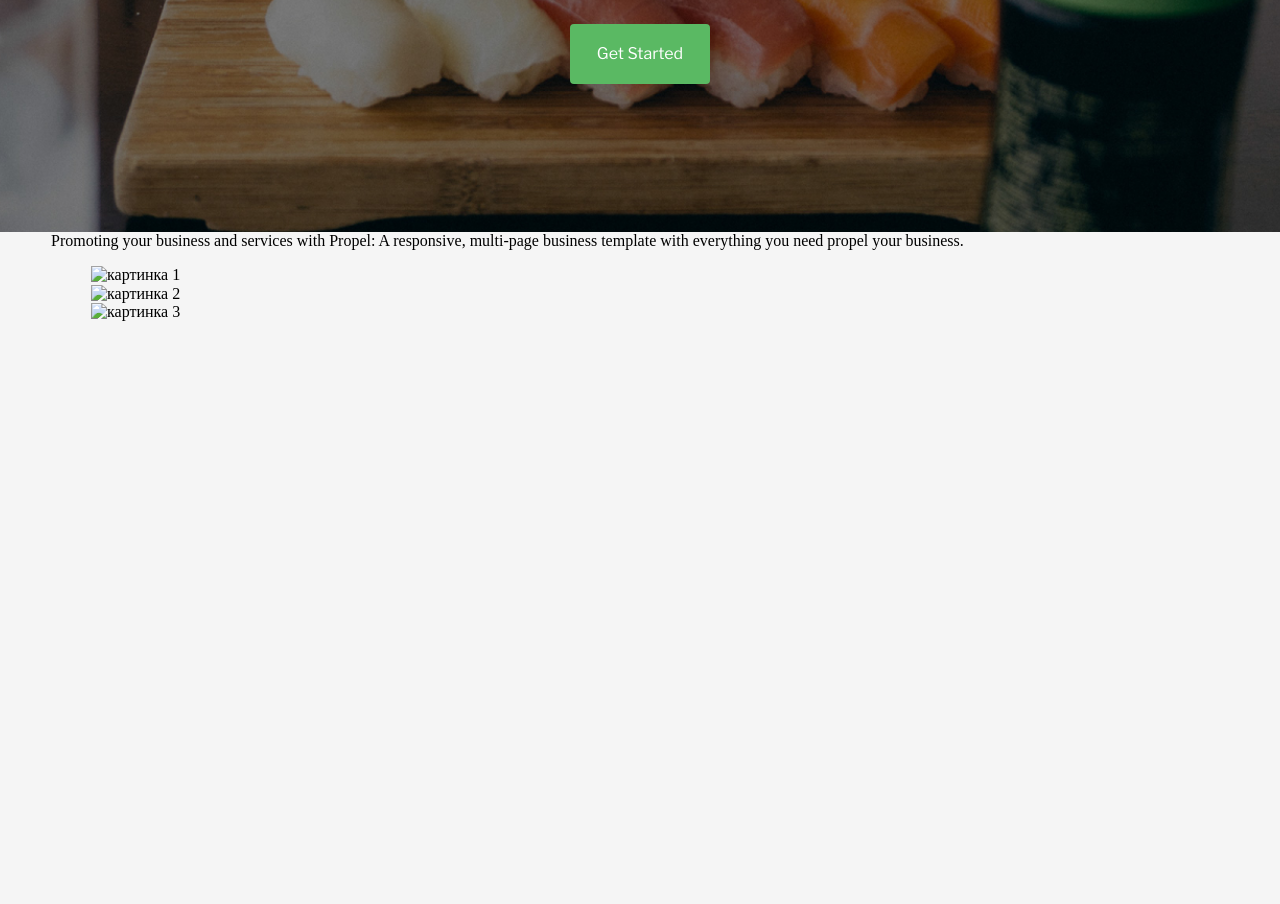
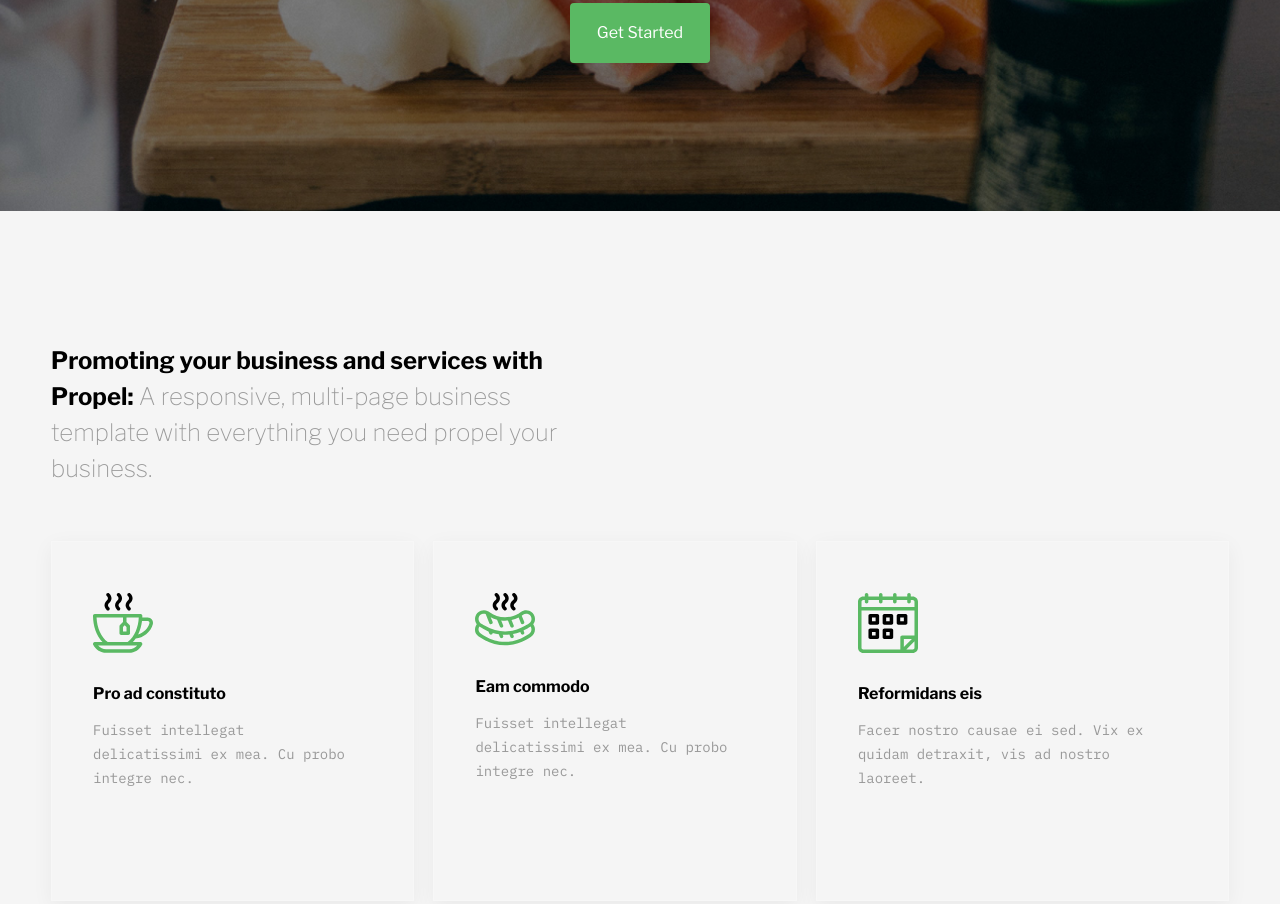
Before and after one commit to shtvaDelfa/Spoon-16-20, a plain HTML site: page index.html in a window 1280 px wide. Shown: the part 376-1280 px from the top of the page. Before the commit the page ends 800 px from the top, so only its background shows below. Drawn offline with nearby package versions, Linux system fonts and the light colour scheme.

Commit message:
Add files via upload

```diff
--- a/CSS/basic.css
+++ b/CSS/basic.css
@@ -28,3 +28,41 @@ a{
 li{
     list-style: none;
 }
+
+.info{
+    color: #999;
+    font-weight: 100;
+    font-size: 24px;
+    line-height: 150%;
+    font-family: var(--fontLF);
+}
+
+.info span{
+    color: black;
+    font-weight: 700;
+}
+
+.btn {
+    background-color: var(--colorGreen);
+    padding: 15px 27px;
+    border: none;
+    border-radius: 4px;
+    cursor: pointer;
+    font-family: var(--fontLF);
+    font-weight: 400;
+    font-size: 16px;
+    line-height: 187%;
+    text-align: center;
+    color: #fff;
+    transition: transform 1s;
+}
+
+.btn:hover {
+    transform: scale(1.3);
+}
+
+
+ul, ol{
+    margin: 0;
+    padding: 0;
+}
--- a/CSS/sections/grettings.css
+++ b/CSS/sections/grettings.css
@@ -87,22 +87,3 @@
 .grettings__btn {
     margin-top: 34px;
 }
-
-.btn{
-    background-color: var(--colorGreen);
-    padding: 15px 27px;
-    border: none;
-    border-radius: 4px;
-    cursor: pointer;
-    font-family: var(--fontLF);
-    font-weight: 400;
-    font-size: 16px;
-    line-height: 187%;
-    text-align: center;
-    color: #fff;
-    transition: transform 1s;
-}
-
-.btn:hover{
-    transform: scale(1.3);
-}
--- /dev/null
+++ b/CSS/sections/service.css
@@ -0,0 +1,39 @@
+.service{
+    margin-top: 132px;
+}
+
+.service__info {
+    max-width: 507px;
+}
+
+.service__list {
+    display: flex;
+    gap: 19px;
+    margin-top: 54px;
+}
+
+.service__card {
+    padding: 51px 64px 109px 41px;
+    border: 1px solid #f7f7f7;
+    box-shadow: 0px 5px 20px rgb(0, 0, 0, 0.05);
+}
+
+.service__icon {}
+
+.service__title {
+    margin-top: 25px;
+    font-family: var(--fontLF);
+    font-weight: 700;
+    font-size: 16px;
+    line-height: 150%;
+    color: #000;
+}
+
+.service__text {
+    margin-top: 13px;
+    font-family: var(--fontIBM);
+    font-weight: 400;
+    font-size: 14px;
+    line-height: 171%;
+    color: #999;
+}
--- a/index.html
+++ b/index.html
@@ -8,6 +8,7 @@
     <link rel="stylesheet" href="CSS/normalize.css">
     <link rel="stylesheet" href="CSS/basic.css">
     <link rel="stylesheet" href="CSS/sections/grettings.css">
+    <link rel="stylesheet" href="CSS/sections/service.css">
 </head>
 
 <body>
@@ -45,32 +46,40 @@
     <!-- секция service -->
     <section class="service">
         <div class="container">
-            <div class="service__info">Promoting your business and services with Propel: A responsive, multi-page
+            <div class="service__info info"><span>Promoting your business and services with Propel:</span> A responsive, multi-page
                 business template with everything you need
                 propel your business.</div>
 
             <ul class="service__list">
+                <!-- 1 карточка -->
                 <li class="service__card">
-                    <img src="" alt="картинка 1" class="service__icon">
-                    <div class="service__title"></div>
-                    <div class="service__text"></div>
+                    <img src="IMG/service/pic1.svg" alt="картинка 1" class="service__icon">
+                    <div class="service__title">Pro ad constituto</div>
+                    <div class="service__text">Fuisset intellegat delicatissimi ex mea. Cu probo integre nec.</div>
                 </li>
+
+                <!-- 2 карточка -->
                 <li class="service__card">
-                    <img src="" alt="картинка 2" class="service__icon">
-                    <div class="service__title"></div>
-                    <div class="service__text"></div>
+                    <img src="IMG/service/pic2.svg" alt="картинка 2" class="service__icon">
+                    <div class="service__title">Eam commodo</div>
+                    <div class="service__text">Fuisset intellegat delicatissimi ex mea. Cu probo integre nec.</div>
                 </li>
+
+                <!-- 3 карточка -->
                 <li class="service__card">
-                    <img src="" alt="картинка 3" class="service__icon">
-                    <div class="service__title"></div>
-                    <div class="service__text"></div>
+                    <img src="IMG/service/pic3.svg" alt="картинка 3" class="service__icon">
+                    <div class="service__title">Reformidans eis</div>
+                    <div class="service__text">Facer nostro causae ei sed. Vix ex quidam detraxit, vis ad nostro laoreet.</div>
                 </li>
             </ul>
-
         </div>
     </section>
 
 
+
+
+
+    <br><br><br><br><br><br><br><br><br><br><br><br><br><br><br><br><br><br><br><br>
 </body>
 
 </html>
```
Also changed, not shown: IMG/service/pic3.svg (added).
